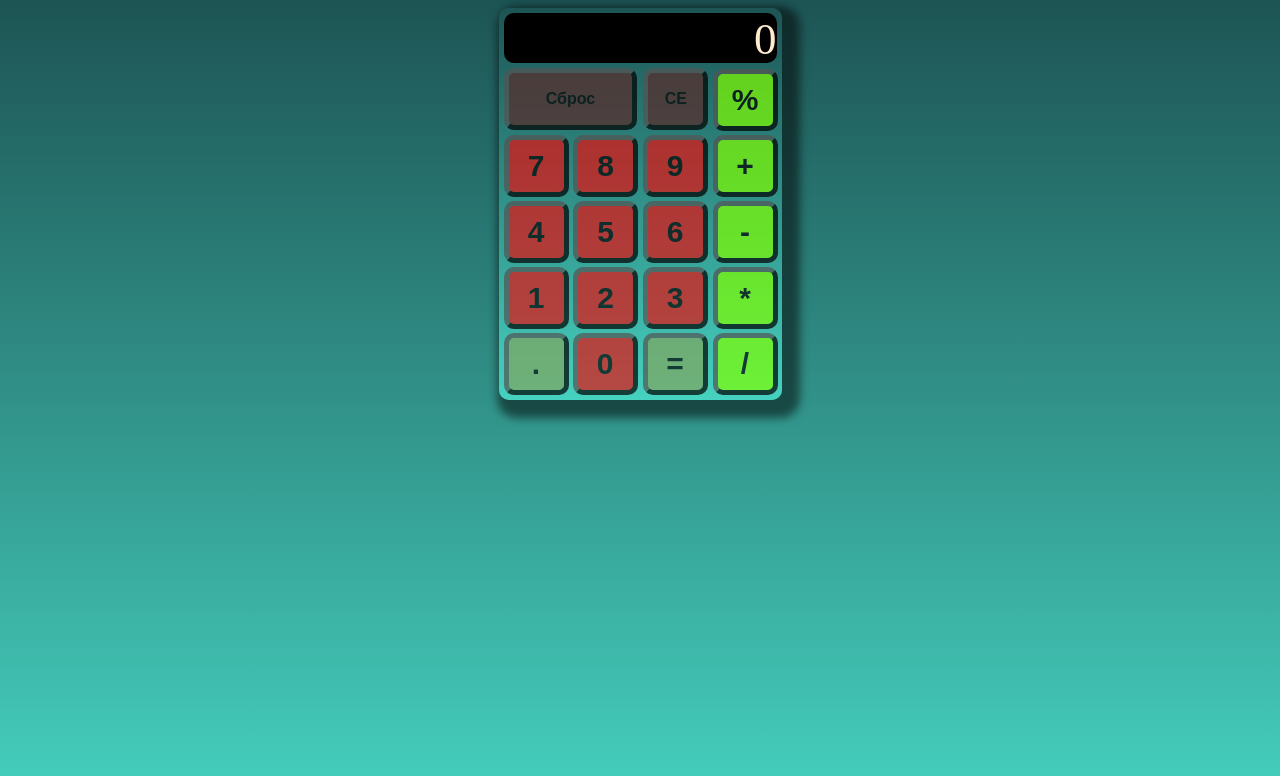
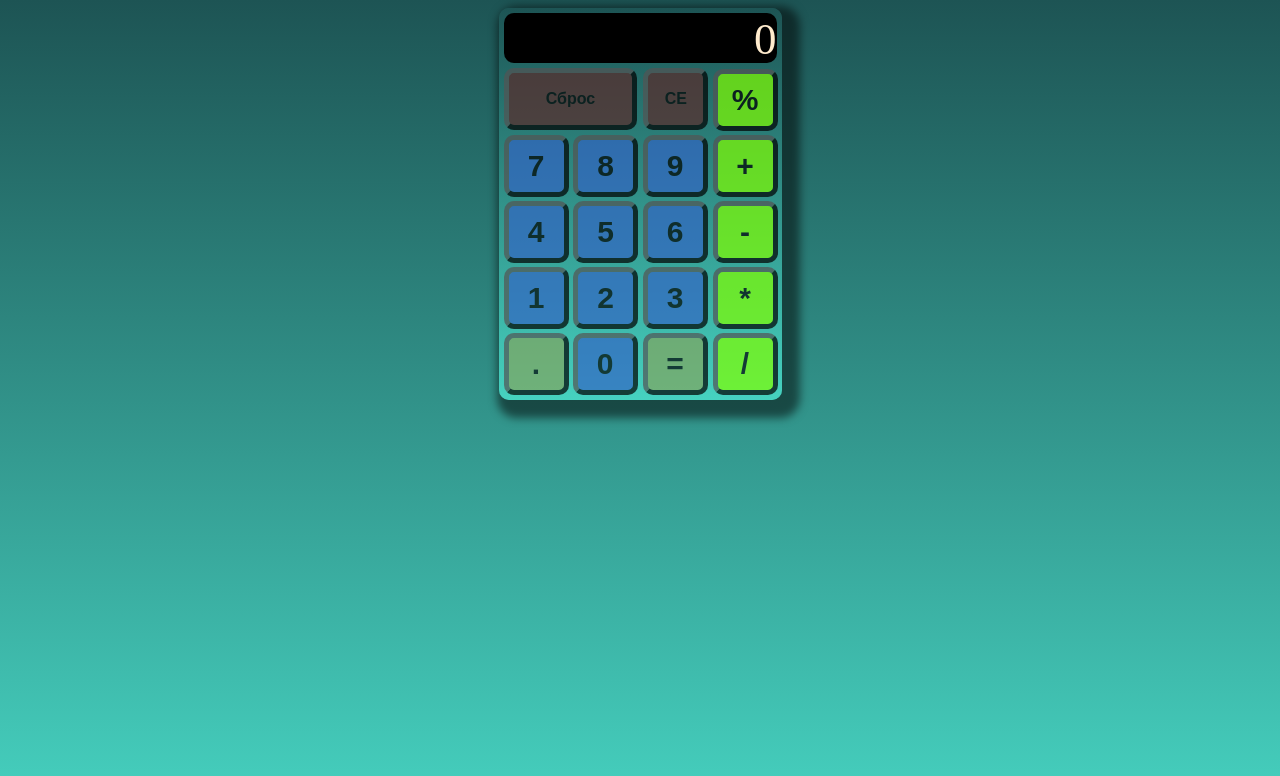
Before and after one commit to Alas1408/testGit, a plain HTML site: page index.html in a window 1280 px wide. Drawn offline with Linux system fonts and the light colour scheme.

Commit message:
ColorNumBtn

```diff
--- a/css/style.css
+++ b/css/style.css
@@ -90,7 +90,7 @@ body{
     margin-bottom: 0px;
     margin-top: 2px;
     margin-left: 0px;
-    background-color: rgb(228, 17, 17);
+    background-color: rgb(50, 101, 196);
 
 }
 .btn_yellow{
```
